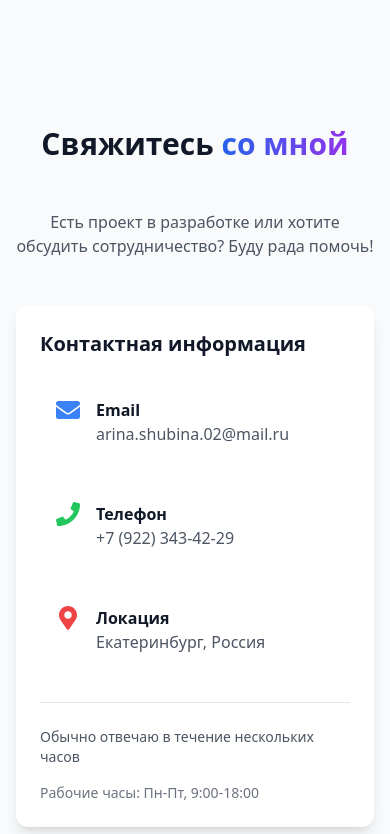
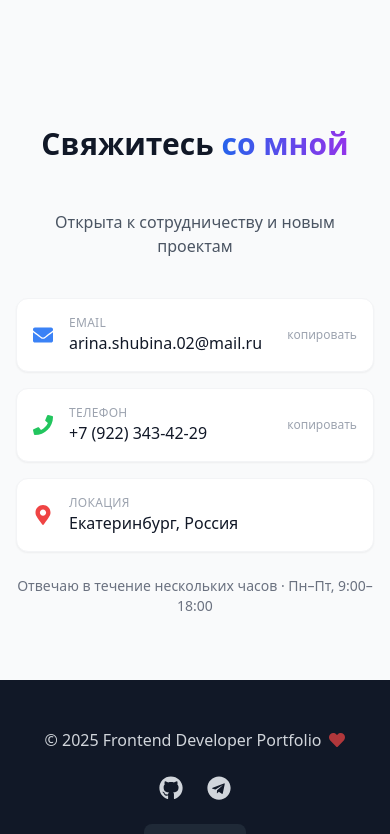
Before and after one commit to Arina0212/Portfolio, a React (Vite) app: page / in a window 390 px wide. Shown: the part 10110-10944 px from the top of the page. Built offline with nearby package versions, Linux system fonts and the light colour scheme.

Commit message:
Обновлен блок с контактами

```diff
--- a/src/components/sections/Contact.tsx
+++ b/src/components/sections/Contact.tsx
@@ -1,86 +1,45 @@
 import React, { useState } from 'react';
 import { motion, MotionProps } from 'framer-motion';
-import { Card } from '../ui/Card';
-import { Button } from '../ui/Button';
 import { staggerContainer, fadeInUp } from '../../utils/animations';
-import { FaEnvelope, FaPhone, FaMapMarkerAlt, FaPaperPlane } from 'react-icons/fa';
+import { FaEnvelope, FaPhone, FaMapMarkerAlt } from 'react-icons/fa';
 import { copyToClipboard } from '../../utils/helpers';
 
-export const Contact: React.FC = () => {
-  const [formData, setFormData] = useState({
-    name: '',
-    email: '',
-    subject: '',
-    message: ''
-  });
-  const [isSubmitting, setIsSubmitting] = useState(false);
-  const [copyStatus, setCopyStatus] = useState('');
-
-  // Явно типизированный div для корректной работы className и других HTML-пропсов
 const MotionDiv = motion.div as React.ComponentType<
   React.HTMLAttributes<HTMLDivElement> & MotionProps
 >;
 
-  const handleSubmit = async (e: React.FormEvent) => {
-  e.preventDefault();
-  setIsSubmitting(true);
+const contactInfo = [
+  {
+    icon: <FaEnvelope />,
+    label: 'Email',
+    value: 'arina.shubina.02@mail.ru',
+    color: 'text-blue-500',
+    copyable: true,
+  },
+  {
+    icon: <FaPhone />,
+    label: 'Телефон',
+    value: '+7 (922) 343-42-29',
+    color: 'text-green-500',
+    copyable: true,
+  },
+  {
+    icon: <FaMapMarkerAlt />,
+    label: 'Локация',
+    value: 'Екатеринбург, Россия',
+    color: 'text-red-500',
+    copyable: false,
+  },
+];
 
-  try {
-    // Автоматически определит правильный URL
-    const apiUrl = import.meta.env.PROD
-      ? '/api/send-to-telegram'  // На Vercel
-      : 'http://localhost:3000/api/send-to-telegram';  // Для локальной разработки
-
-    const response = await fetch(apiUrl, {
-      method: 'POST',
-      headers: {
-        'Content-Type': 'application/json',
-      },
-      body: JSON.stringify(formData),
-    });
-
-    const result = await response.json();
-
-    if (result.success) {
-      alert('✅ Сообщение отправлено! Скоро с вами свяжусь.');
-      setFormData({ name: '', email: '', subject: '', message: '' });
-    } else {
-      alert('❌ Ошибка отправки: ' + result.error);
-    }
-  } catch (error) {
-    console.error('Error:', error);
-    alert('🌐 Ошибка сети. Пожалуйста, попробуйте ещё раз.');
-  } finally {
-    setIsSubmitting(false);
-  }
-};
+export const Contact: React.FC = () => {
+  const [copyStatus, setCopyStatus] = useState('');
 
   const handleCopy = async (text: string, label: string) => {
     const success = await copyToClipboard(text);
     setCopyStatus(success ? `✓ ${label} скопирован` : 'Ошибка копирования');
     setTimeout(() => setCopyStatus(''), 2000);
   };
-
-  const contactInfo = [
-    {
-      icon: <FaEnvelope />,
-      label: 'Email',
-      value: 'arina.shubina.02@mail.ru',
-      color: 'text-blue-500'
-    },
-    {
-      icon: <FaPhone />,
-      label: 'Телефон',
-      value: '+7 (922) 343-42-29',
-      color: 'text-green-500'
-    },
-    {
-      icon: <FaMapMarkerAlt />,
-      label: 'Локация',
-      value: 'Екатеринбург, Россия',
-      color: 'text-red-500'
-    }
-  ];
 
   return (
     <section id="contact" className="section">
@@ -90,151 +49,50 @@ export const Contact: React.FC = () => {
           initial="initial"
           whileInView="animate"
           viewport={{ once: true }}
+          className="max-w-2xl mx-auto"
         >
-          <MotionDiv variants={fadeInUp} className="text-center mb-12">
+          <MotionDiv variants={fadeInUp} className="text-center mb-10">
             <h2 className="section-title">
               Свяжитесь <span className="gradient-text">со мной</span>
             </h2>
-            <p className="text-gray-600 dark:text-gray-300 max-w-2xl mx-auto">
-              Есть проект в разработке или хотите обсудить сотрудничество?
-              Буду рада помочь!
+            <p className="text-gray-600 dark:text-gray-300">
+              Открыта к сотрудничеству и новым проектам
             </p>
           </MotionDiv>
 
-          <div className="grid grid-cols-1 lg:grid-cols-3 gap-8">
-            {/* Contact info */}
+          <MotionDiv variants={fadeInUp} className="space-y-4">
+            {contactInfo.map((info, index) => (
+              <div
+                key={index}
+                className={`flex items-center gap-4 p-4 rounded-xl bg-white dark:bg-gray-800 shadow-sm border border-gray-100 dark:border-gray-700 transition-colors${info.copyable ? ' cursor-pointer hover:bg-gray-50 dark:hover:bg-gray-700/60' : ''}`}
+                onClick={() => info.copyable && handleCopy(info.value, info.label)}
+                title={info.copyable ? 'Нажмите, чтобы скопировать' : undefined}
+              >
+                <div className={`text-xl ${info.color} shrink-0`}>{info.icon}</div>
                 <div>
-              <Card className="h-full">
-                <h3 className="text-xl font-bold text-gray-900 dark:text-white mb-6">
-                  Контактная информация
-                </h3>
-                <div className="space-y-6">
-                  {contactInfo.map((info, index) => (
-                    <MotionDiv
-                      key={index}
-                      variants={fadeInUp}
-                      custom={index}
-                      className="flex items-start gap-4 p-4 rounded-lg hover:bg-gray-50 dark:hover:bg-gray-800/50 transition-colors cursor-pointer"
-                      onClick={() => handleCopy(info.value, info.label)}
-                    >
-                      <div className={`text-2xl ${info.color}`}>
-                        {info.icon}
+                  <p className="text-xs text-gray-400 dark:text-gray-500 uppercase tracking-wide">{info.label}</p>
+                  <p className="font-medium text-gray-900 dark:text-white">{info.value}</p>
                 </div>
-                      <div>
-                        <h4 className="font-semibold text-gray-900 dark:text-white">
-                          {info.label}
-                        </h4>
-                        <p className="text-gray-600 dark:text-gray-300">
-                          {info.value}
-                        </p>
+                {info.copyable && (
+                  <span className="ml-auto text-xs text-gray-400 dark:text-gray-500">копировать</span>
+                )}
               </div>
+            ))}
           </MotionDiv>
-                  ))}
-                </div>
 
           {copyStatus && (
             <MotionDiv
-                    initial={{ opacity: 0, y: 10 }}
+              initial={{ opacity: 0, y: 8 }}
               animate={{ opacity: 1, y: 0 }}
-                    className="mt-4 p-3 bg-green-100 dark:bg-green-900/30 text-green-800 dark:text-green-300 rounded-lg text-sm"
+              className="mt-4 p-3 bg-green-100 dark:bg-green-900/30 text-green-800 dark:text-green-300 rounded-lg text-sm text-center"
             >
               {copyStatus}
             </MotionDiv>
           )}
 
-                <div className="mt-8 pt-6 border-t border-gray-200 dark:border-gray-700">
-                  <p className="text-sm text-gray-600 dark:text-gray-300 mb-4">
-                    Обычно отвечаю в течение нескольких часов
-                  </p>
-                  <p className="text-sm text-gray-500">
-                    Рабочие часы: Пн-Пт, 9:00-18:00
-                  </p>
-                </div>
-              </Card>
-            </div>
-
-            {/* Contact form */}
-            {/* <div className="lg:col-span-2">
-              <Card>
-                <h3 className="text-xl font-bold text-gray-900 dark:text-white mb-6">
-                  Напишите мне
-                </h3>
-                <form onSubmit={handleSubmit} className="space-y-6">
-                  <div className="grid grid-cols-1 md:grid-cols-2 gap-6"> */}
-                    {/* <div>
-                      <label className="block text-sm font-medium text-gray-700 dark:text-gray-300 mb-2">
-                        Имя *
-                      </label>
-                      <input
-                        type="text"
-                        required
-                        value={formData.name}
-                        onChange={(e) => setFormData({...formData, name: e.target.value})}
-                        className="w-full px-4 py-3 bg-gray-50 dark:bg-gray-800 border border-gray-300 dark:border-gray-700 rounded-lg focus:ring-2 focus:ring-blue-500 focus:border-transparent outline-none transition-all"
-                        placeholder="Ваше имя"
-                      />
-                    </div>
-                    <div>
-                      <label className="block text-sm font-medium text-gray-700 dark:text-gray-300 mb-2">
-                        Email *
-                      </label>
-                      <input
-                        type="email"
-                        required
-                        value={formData.email}
-                        onChange={(e) => setFormData({...formData, email: e.target.value})}
-                        className="w-full px-4 py-3 bg-gray-50 dark:bg-gray-800 border border-gray-300 dark:border-gray-700 rounded-lg focus:ring-2 focus:ring-blue-500 focus:border-transparent outline-none transition-all"
-                        placeholder="your@email.com"
-                      />
-                    </div> */}
-                  {/* </div>
-
-                  <div>
-                    <label className="block text-sm font-medium text-gray-700 dark:text-gray-300 mb-2">
-                      Тема *
-                    </label>
-                    <input
-                      type="text"
-                      required
-                      value={formData.subject}
-                      onChange={(e) => setFormData({...formData, subject: e.target.value})}
-                      className="w-full px-4 py-3 bg-gray-50 dark:bg-gray-800 border border-gray-300 dark:border-gray-700 rounded-lg focus:ring-2 focus:ring-blue-500 focus:border-transparent outline-none transition-all"
-                      placeholder="О чем хотите поговорить?"
-                    />
-                  </div>
-
-                  <div>
-                    <label className="block text-sm font-medium text-gray-700 dark:text-gray-300 mb-2">
-                      Сообщение *
-                    </label>
-                    <textarea
-                      required
-                      rows={5}
-                      value={formData.message}
-                      onChange={(e) => setFormData({...formData, message: e.target.value})}
-                      className="w-full px-4 py-3 bg-gray-50 dark:bg-gray-800 border border-gray-300 dark:border-gray-700 rounded-lg focus:ring-2 focus:ring-blue-500 focus:border-transparent outline-none transition-all resize-none"
-                      placeholder="Расскажите о вашем проекте или идее..."
-                    />
-                  </div>
-
-                  <Button
-                    type="submit"
-                    variant="primary"
-                    size="lg"
-                    loading={isSubmitting}
-                    icon={<FaPaperPlane />}
-                    fullWidth
-                  >
-                    {isSubmitting ? 'Отправка...' : 'Отправить сообщение'}
-                  </Button>
-
-                  {/* <p className="text-sm text-gray-500 text-center">
-                    Нажимая кнопку, вы соглашаетесь с обработкой персональных данных
-                  </p> */}
-                {/* </form>
-              </Card>
-            </div> */}
-          </div>
+          <MotionDiv variants={fadeInUp} className="mt-6 text-center text-sm text-gray-500 dark:text-gray-400">
+            Отвечаю в течение нескольких часов · Пн–Пт, 9:00–18:00
+          </MotionDiv>
         </MotionDiv>
       </div>
     </section>
```
Lines whose indentation alone changed are shown as unchanged.
